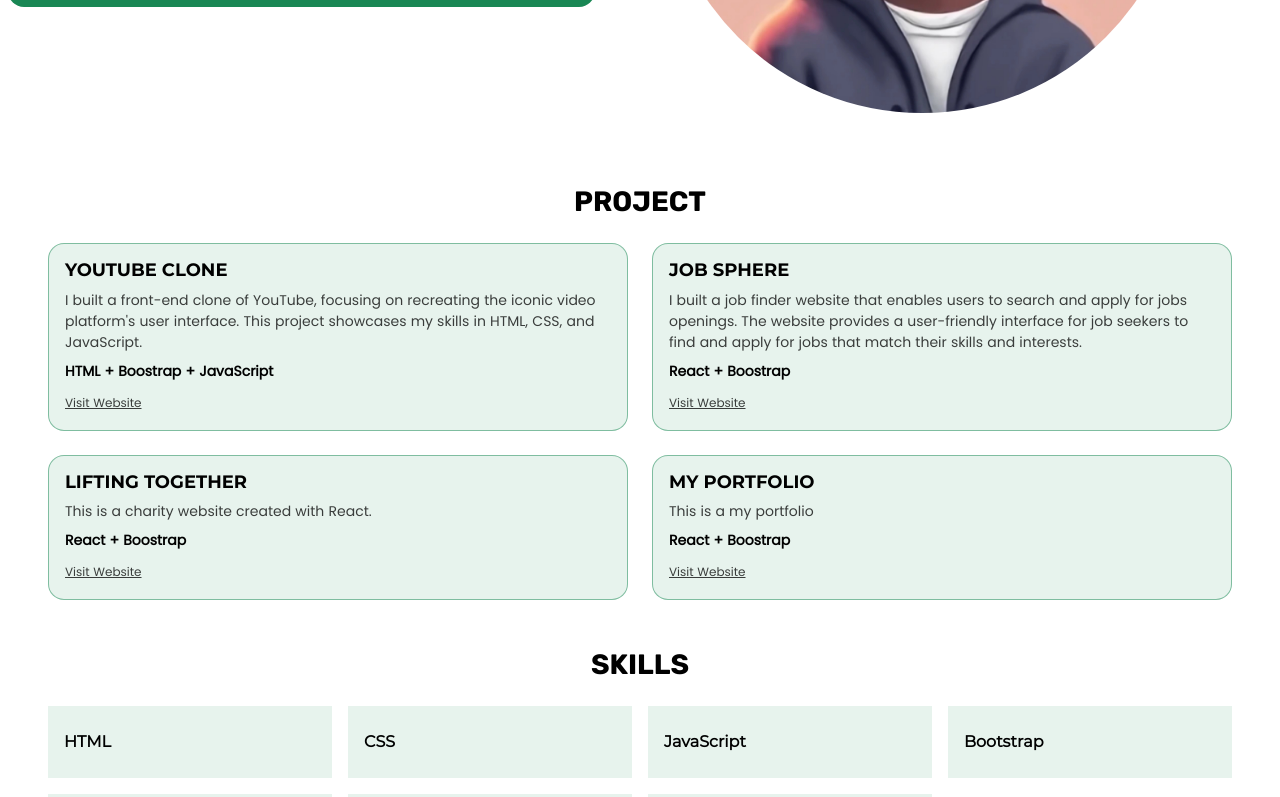
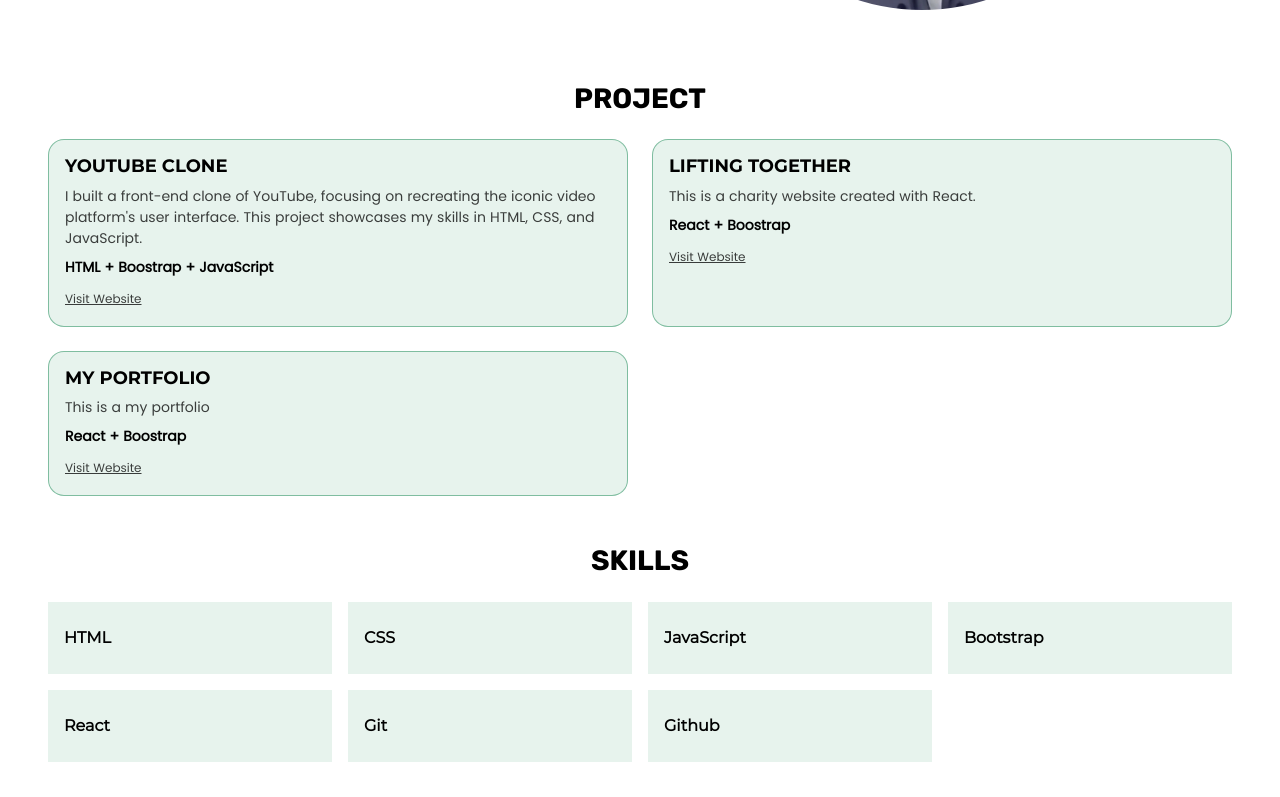
Before and after one commit to mubarak-codes/Mubarak-portfolio, a React (Vite) app: page / in a window 1280 px wide. Shown: the part 502-1299 px from the top of the page. Built offline with nearby package versions, Linux system fonts and the light colour scheme; data requests are answered from the project's data file.

Commit message:
renove api snd added json

```diff
--- a/src/components/Hero.jsx
+++ b/src/components/Hero.jsx
@@ -9,7 +9,7 @@ const Hero = ({bg, text, icon, setBg, setIcon, setText})=>{
      <section className="">
       <section className=" container-fluid d-sm-flex d-block mt-4 w-90 align-items-center flex-row-reverse pt-4">
         <div className="profile d-flex align-items-start justify-content-center py-4">
-         <img src="img/MubarakAvatar.jpg" className="rounded-circle w-70 w-75-sm" style={{marginLeft:'27px'}}/>
+         <img src="img/MubarakAvatar.jpg" className="rounded-circle w-70 w-60-sm" style={{marginLeft:'27px'}}/>
          <i className={`bi ${icon} theme-icon mfs-8 click-fade click-grow`} ref={themeRef} style={{marginRight:'0px',}} onClick={()=>{
           setBg((prev)=>{
            if(prev === 'bg-dark'){
--- a/src/components/Project.jsx
+++ b/src/components/Project.jsx
@@ -1,18 +1,18 @@
 import {useQuery} from '@tanstack/react-query';
+import {useState, useEffect} from 'react'
+import projects from '../data/Projects.json'
 
 
 const Project = ({bg, text,})=>{
- const {data: projects, isLoading} = useQuery({
-  queryFn: fetchProjects,
-  queryKey: ["projects"]
- });
+
+
 
  return(
   <>
    <section className="mt-5 px-4 px-sm-5" id="projects">
     <h2 className="text-center ff-rubik mb-4 mfs-9">PROJECT</h2>
     <div className=" gap-4 d-grid gr-2-sm">
-     {projects?.map((project)=>(
+     {projects.map((project)=>(
       <div className={`bg-success bg-opacity-10 border border-success border-opacity-50 rounded-4  d-flex p-3  ${text}`} key={project.id}>
        <div className="">
         <h4 className="ff-montserrat-bold mb-2 mfs-4">{project.title}</h4>
@@ -28,15 +28,6 @@ const Project = ({bg, text,})=>{
  )
 }
 
-const fetchProjects = ()=>{
- try{
-  return fetch('http://localhost:8000/projects')
-   .then(res=>res.json())
-   .then(data=>{
-    return data})
- } catch(error){
-  console.log(error)
- }
-}
+
 
 export default Project;
--- a/src/data/Projects.json
+++ b/src/data/Projects.json
@@ -1,18 +1,11 @@
-{
- "projects": [
+
+ [
   {
    "id": "1",
    "title": "YOUTUBE CLONE",
    "description": "I built a front-end clone of YouTube, focusing on recreating the iconic video platform's user interface. This project showcases my skills in HTML, CSS, and JavaScript.",
    "stack": "HTML + Boostrap + JavaScript",
    "link": "https://you-tube-clone-lilac-alpha.vercel.app/"
-  },
-  {
-   "id": "2",
-   "title": "JOB SPHERE",
-   "description": "I built a job finder website that enables users to search and apply for jobs openings. The website provides a user-friendly interface for job seekers to find and apply for jobs that match their skills and interests.",
-   "stack": "React + Boostrap",
-   "link": "/"
   },
   {
    "id": "3",
@@ -30,4 +23,3 @@
   }
 
  ]
-}
```
